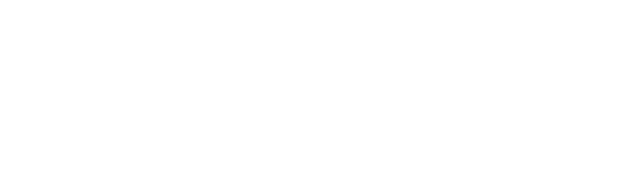
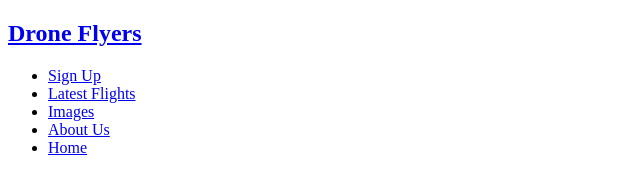
Before and after one commit to bjorne90/project1-drones, a plain HTML site: page index.html in a window 1280 px wide. Shown: the whole page, without its empty margins (0-640 px from the left). Drawn offline with Linux system fonts and the light colour scheme.

Commit message:
Added basic logo and navbar

```diff
--- a/index.html
+++ b/index.html
@@ -12,6 +12,30 @@
     <title>Drone Flyers</title>
 </head>
 <body>
-
+    <!-- Logo and Navbar -->
+    <header>
+        <a href="#">
+            <h2>Drone Flyers</h2>
+        </a>
+        <nav>
+            <ul id="menu">
+                <li>
+                    <a href="#">Sign Up</a>
+                </li>
+                <li>
+                    <a href="#">Latest Flights</a>
+                </li>
+                <li>
+                    <a href="#">Images</a>
+                </li>
+                <li>
+                    <a href="#">About Us</a>
+                </li>
+                <li>
+                    <a href="#">Home</a>
+                </li>
+            </ul>
+        </nav>
+    </header>
 </body>
 </html>
```
